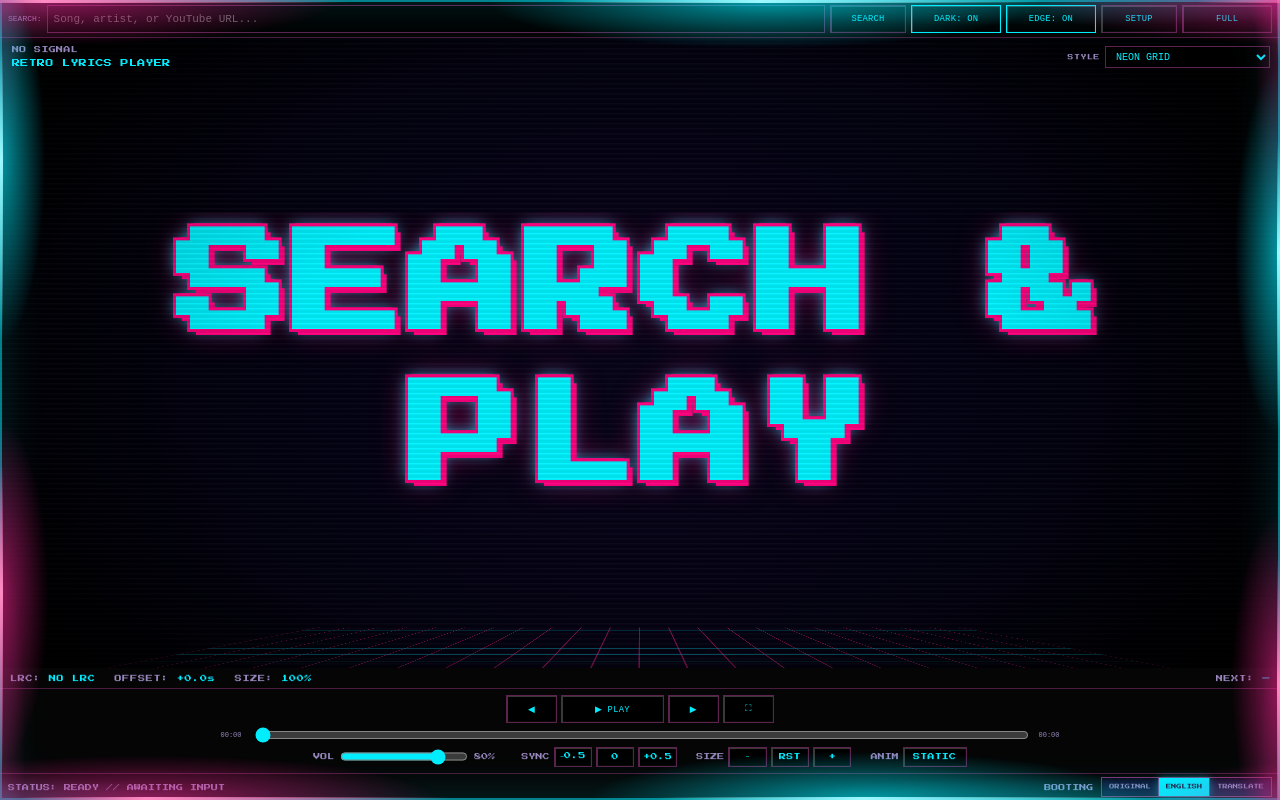
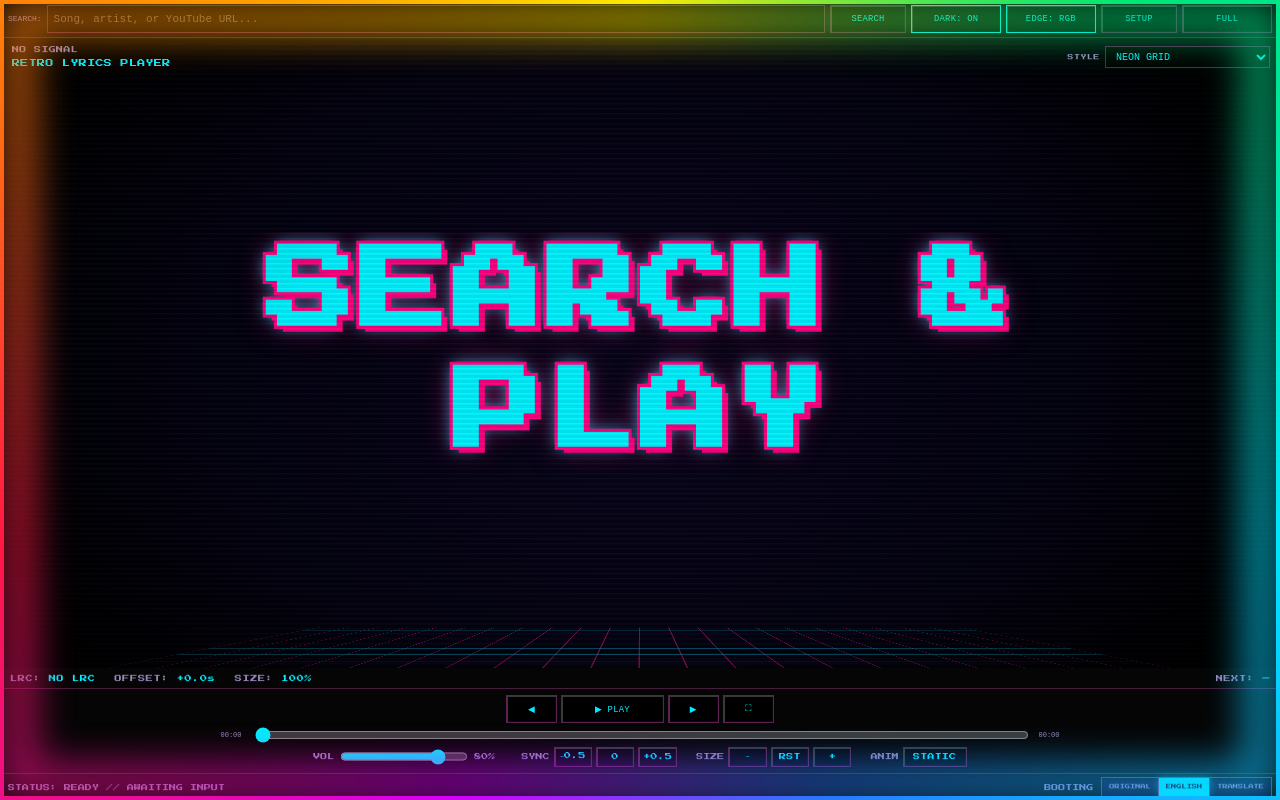
Before and after one commit to saki3-ca/Retro-Music, a website built with Vite: page index.html in a window 1280 px wide. Built offline with nearby package versions, Linux system fonts and the light colour scheme; files whose address does not match are found by name; a web font is replaced by a local one.

Commit message:
RGB edge light (RGB/album/off), fullscreen shows only lyrics, text 20% smaller, exact centering
Co-Authored-By: Claude Sonnet 5.5 <noreply@anthropic.com>
Claude-Session: https://claude.ai/code/session_01REccT22sYdbpBcXP6bbV3k

```diff
--- a/index.html
+++ b/index.html
@@ -20,7 +20,7 @@
       <input id="songInput" class="retro-input" placeholder="Song, artist, or YouTube URL..." autocomplete="off">
       <button id="searchButton" class="retro-button search-button" type="submit">SEARCH</button>
       <button id="darkButton" class="retro-button toggle-button" type="button" aria-pressed="true" title="Dark mode">DARK: ON</button>
-      <button id="edgeButton" class="retro-button toggle-button" type="button" aria-pressed="true" title="Glowing edge">EDGE: ON</button>
+      <button id="edgeButton" class="retro-button toggle-button" type="button" aria-pressed="true" title="Edge light: RGB / album colors / off">EDGE: RGB</button>
       <button id="configButton" class="retro-button config-button" type="button" aria-expanded="false">SETUP</button>
       <button id="fsButton" class="retro-button toggle-button" data-fullscreen type="button" title="Fullscreen (F). Press Esc to exit">FULL</button>
     </form>
@@ -147,7 +147,7 @@
       </div>
     </div>
     </div>
-    <div class="edge" aria-hidden="true"><i class="t"></i><i class="b"></i><i class="l"></i><i class="r"></i></div>
+    <div class="edge" aria-hidden="true"><div class="halo"><div class="clip"><i class="spin"></i></div></div><div class="ring clip"><i class="spin"></i></div></div>
   </section>
 </main>
 <script type="module" src="/src/main.js"></script>
--- a/src/main.js
+++ b/src/main.js
@@ -14,7 +14,7 @@ const state = {
   results: [], currentIndex: -1, currentTrack: null,
   playing: false, currentTime: 0, duration: 0, volume: 80,
   lyricOffset: 0, lyricScale: 1,
-  visualTheme: "neon-grid", lyricAnimation: "static", edge: true, dark: true,
+  visualTheme: "neon-grid", lyricAnimation: "static", edge: "rgb", dark: true,
   lyrics: { mode: "missing", lines: [], plainLines: [] },
   lyricKey: "", renderKey: "",
   browserKey: "", hasServerKey: false, languageMode: "english",
@@ -22,6 +22,7 @@ const state = {
 };
 // Show lines slightly early to hide polling + render latency.
 const LEAD = 0.12;
+const TEXT_BASE = 0.8; // global text size (SIZE buttons are relative to this)
 const clock = { base: 0, at: 0 };
 const translationCache = Object.create(null);
 const els = {};
@@ -149,7 +150,7 @@ const hideResults = () => { els.results.hidden = true; };
 
 function renderOffset() { els.offsetLabelTop.textContent = (state.lyricOffset >= 0 ? "+" : "") + state.lyricOffset.toFixed(1) + "s"; }
 function renderLyricScale() {
-  document.documentElement.style.setProperty("--lyric-scale", state.lyricScale.toFixed(2));
+  document.documentElement.style.setProperty("--lyric-scale", (TEXT_BASE * state.lyricScale).toFixed(3));
   els.sizeLabelTop.textContent = Math.round(state.lyricScale * 100) + "%";
 }
 function renderAnimationMode() {
@@ -163,9 +164,9 @@ function renderDark() {
   els.darkButton.setAttribute("aria-pressed", String(state.dark));
 }
 function renderEdge() {
-  document.body.setAttribute("data-edge", state.edge ? "on" : "off");
-  els.edgeButton.textContent = "EDGE: " + (state.edge ? "ON" : "OFF");
-  els.edgeButton.setAttribute("aria-pressed", String(state.edge));
+  document.body.setAttribute("data-edge", state.edge);
+  els.edgeButton.textContent = "EDGE: " + state.edge.toUpperCase();
+  els.edgeButton.setAttribute("aria-pressed", String(state.edge !== "off"));
 }
 function renderVisualTheme() {
   if (THEMES.indexOf(state.visualTheme) === -1) state.visualTheme = "neon-grid";
@@ -193,6 +194,7 @@ function uiPinned() {
     els.topUi.matches(":hover") || els.bottomUi.matches(":hover");
 }
 function showUi() {
+  if (document.fullscreenElement) return; // fullscreen = pure black, no controls
   document.body.setAttribute("data-ui", "show");
   clearTimeout(uiTimer);
   uiTimer = setTimeout(function hideUi() {
@@ -212,6 +214,8 @@ function toggleFullscreen() {
 // Esc is handled by the browser itself; this only keeps the labels in sync.
 document.addEventListener("fullscreenchange", () => {
   const on = Boolean(document.fullscreenElement);
+  document.body.classList.toggle("is-fs", on);
+  if (!on) showUi();
   document.querySelectorAll("[data-fullscreen]").forEach((b) => {
     if (b.id === "fsButton") b.textContent = on ? "EXIT" : "FULL";
   });
@@ -633,10 +637,10 @@ function bindEvents() {
     setStatus("DARK MODE: " + (state.dark ? "ON" : "OFF"));
   });
   els.edgeButton.addEventListener("click", () => {
-    state.edge = !state.edge;
-    store.set("retro-edge-v3", state.edge ? "on" : "off");
+    state.edge = state.edge === "rgb" ? "album" : state.edge === "album" ? "off" : "rgb";
+    store.set("retro-edge-v4", state.edge);
     renderEdge();
-    setStatus("GLOW EDGE: " + (state.edge ? "ON" : "OFF"));
+    setStatus("EDGE LIGHT: " + state.edge.toUpperCase());
   });
   els.progress.addEventListener("input", () => {
     if (!state.player || !state.duration) return;
@@ -669,6 +673,23 @@ function bindEvents() {
         !(e.target && e.target.closest && e.target.closest("input, textarea, select, [contenteditable='true']"))) {
       toggleFullscreen();
       return;
+    }
+    const typing = e.target && e.target.closest && e.target.closest("input, textarea, select, [contenteditable='true']");
+    if (!typing && state.player && state.currentTrack && state.playerReady) {
+      if (e.code === "ArrowRight" || e.code === "ArrowLeft") {
+        e.preventDefault();
+        state.player.seekTo(Math.max(0, state.currentTime + (e.code === "ArrowRight" ? 5 : -5)), true);
+        syncClock();
+        return;
+      }
+      if (e.code === "ArrowUp" || e.code === "ArrowDown") {
+        e.preventDefault();
+        state.volume = Math.max(0, Math.min(100, state.volume + (e.code === "ArrowUp" ? 5 : -5)));
+        state.player.setVolume(state.volume);
+        els.volume.value = String(state.volume);
+        els.volumeLabel.textContent = Math.round(state.volume) + "%";
+        return;
+      }
     }
     if (e.code !== "Space") return;
     if (e.target && e.target.closest && e.target.closest("input, textarea, select, button, a, [contenteditable='true']")) return;
@@ -713,7 +734,7 @@ async function boot() {
   renderLyricScale(); renderOffset();
   state.browserKey = store.get("retro-yt-key", "");
   state.lyricAnimation = store.get("retro-anim", "static") === "scroll" ? "scroll" : "static";
-  state.edge = store.get("retro-edge-v3", "on") === "on";
+  state.edge = ["rgb", "album", "off"].indexOf(store.get("retro-edge-v4", "rgb")) !== -1 ? store.get("retro-edge-v4", "rgb") : "rgb";
   state.dark = store.get("retro-dark", "on") === "on";
   state.visualTheme = store.get("retro-theme", "neon-grid");
   state.languageMode = store.get("retro-lang", "english");
--- a/src/style.css
+++ b/src/style.css
@@ -273,37 +273,23 @@ body[data-mode="play"] .c-label { font-size: 5px; }
 body[data-mode="play"] .bubble { font-size: calc(clamp(28px, min(8vh, 4.6vw), 92px) * var(--lyric-scale)); }
 body[data-mode="play"] .bubble.old { font-size: calc(clamp(20px, min(5.2vh, 3.2vw), 64px) * var(--lyric-scale)); }
 
-/* ===== EDGE: light that hugs the screen edge, bleeds inward and drifts around (no solid frame) ===== */
-body { --edge-w: 3px; --edge-depth: 90px;
-  --edge-hot-a: color-mix(in srgb, #fff 62%, var(--edge-a)); --edge-hot-b: color-mix(in srgb, #fff 50%, var(--edge-b));
-  --edge-soft-a: color-mix(in srgb, var(--edge-a) 60%, transparent); --edge-soft-b: color-mix(in srgb, var(--edge-b) 55%, transparent); }
-.edge { position: absolute; inset: 0; z-index: 100; pointer-events: none; display: none; overflow: hidden;
-  box-shadow: inset 0 0 0 2px color-mix(in srgb, var(--edge-a) 50%, transparent), inset 0 0 46px color-mix(in srgb, var(--edge-a) 18%, transparent); }
-body[data-edge="on"] .edge { display: block; }
-.edge i { position: absolute; display: block; overflow: hidden; }
-.edge i::before { content: ""; position: absolute; will-change: transform; }
-.edge .t, .edge .b { left: 0; right: 0; height: var(--edge-depth); }
-.edge .t { top: 0; } .edge .b { bottom: 0; transform: scaleY(-1); }
-.edge .l, .edge .r { top: 0; bottom: 0; width: var(--edge-depth); }
-.edge .l { left: 0; } .edge .r { right: 0; transform: scaleX(-1); }
-.edge .t::before, .edge .b::before { top: 0; left: 0; width: 300%; height: 100%; background-repeat: repeat-x; background-size: 33.3333% var(--edge-w), 33.3333% 100%, 33.3333% 100%, 33.3333% 100%;
-  background-position: 0 0, 0 0, 0 0, 0 0;
-  background-image:
-    linear-gradient(90deg, transparent 6%, var(--edge-hot-a) 22%, transparent 44%, transparent 56%, var(--edge-hot-b) 66%, transparent 90%),
-    radial-gradient(ellipse 30% 75% at 22% 0, var(--edge-soft-a), transparent 72%),
-    radial-gradient(ellipse 32% 70% at 66% 0, var(--edge-soft-b), transparent 72%),
-    radial-gradient(ellipse 40% 40% at 44% 0, color-mix(in srgb, var(--edge-a) 22%, transparent), transparent 72%); }
-.edge .l::before, .edge .r::before { left: 0; top: 0; height: 300%; width: 100%; background-repeat: repeat-y; background-size: var(--edge-w) 33.3333%, 100% 33.3333%, 100% 33.3333%, 100% 33.3333%;
-  background-position: 0 0, 0 0, 0 0, 0 0;
-  background-image:
-    linear-gradient(180deg, transparent 8%, var(--edge-hot-b) 24%, transparent 46%, transparent 56%, var(--edge-hot-a) 70%, transparent 92%),
-    radial-gradient(ellipse 75% 30% at 0 24%, var(--edge-soft-b), transparent 72%),
-    radial-gradient(ellipse 70% 32% at 0 70%, var(--edge-soft-a), transparent 72%),
-    radial-gradient(ellipse 40% 40% at 0 46%, color-mix(in srgb, var(--edge-b) 22%, transparent), transparent 72%); }
-.edge .t::before { animation: edge-x 8s linear infinite; }
-.edge .b::before { animation: edge-x 11s linear infinite reverse; }
-.edge .l::before { animation: edge-y 10s linear infinite reverse; }
-.edge .r::before { animation: edge-y 13s linear infinite; }
-@keyframes edge-x { from { transform: translateX(0); } to { transform: translateX(-33.3333%); } }
-@keyframes edge-y { from { transform: translateY(0); } to { transform: translateY(-33.3333%); } }
-@media (prefers-reduced-motion: reduce) { .edge i::before { animation: none; } }
+/* ===== EDGE: RGB light strip running around the screen edge, glowing inward only ===== */
+.edge { --ring: 4px; --halo: 38px; position: absolute; inset: 0; z-index: 100; pointer-events: none; display: none; overflow: hidden; }
+body[data-edge="rgb"] .edge, body[data-edge="album"] .edge { display: block; }
+.edge .clip { position: absolute; inset: 0; overflow: hidden; }
+.edge .ring { clip-path: polygon(evenodd, 0 0, 100% 0, 100% 100%, 0 100%, 0 0, var(--ring) var(--ring), var(--ring) calc(100% - var(--ring)), calc(100% - var(--ring)) calc(100% - var(--ring)), calc(100% - var(--ring)) var(--ring), var(--ring) var(--ring)); }
+.edge .halo { position: absolute; inset: 0; filter: blur(18px); opacity: .6; }
+.edge .halo .clip { clip-path: polygon(evenodd, 0 0, 100% 0, 100% 100%, 0 100%, 0 0, var(--halo) var(--halo), var(--halo) calc(100% - var(--halo)), calc(100% - var(--halo)) calc(100% - var(--halo)), calc(100% - var(--halo)) var(--halo), var(--halo) var(--halo)); }
+.edge .spin { position: absolute; left: 50%; top: 50%; width: 220vmax; height: 220vmax; margin: -110vmax 0 0 -110vmax; will-change: transform; animation: edge-spin 7s linear infinite;
+  background: conic-gradient(from 0deg, #ff1744, #ff9100, #ffea00, #00e676, #00e5ff, #2979ff, #d500f9, #ff1744); }
+body[data-edge="album"] .edge .spin { background: conic-gradient(from 0deg, var(--art1), var(--art2), var(--art1), var(--art2), var(--art1)); }
+@keyframes edge-spin { to { transform: rotate(360deg); } }
+@media (prefers-reduced-motion: reduce) { .edge .spin { animation: none; } }
+
+/* ===== FULLSCREEN: nothing but lyrics (and the edge light) ===== */
+body.is-fs .top-ui, body.is-fs .bottom-ui, body.is-fs .song-info, body.is-fs .theme-selector { display: none !important; }
+body.is-fs { cursor: none; }
+
+/* text 20% smaller + symmetric so lyrics sit in the exact middle */
+.lyrics-window { inset: 50px 0 50px; } .wordpop, .constellation, .chat { inset: 50px 0 50px; }
+body[data-mode="play"] .lyrics-window, body[data-mode="play"] .wordpop, body[data-mode="play"] .constellation, body[data-mode="play"] .chat { inset: 0; }
```
